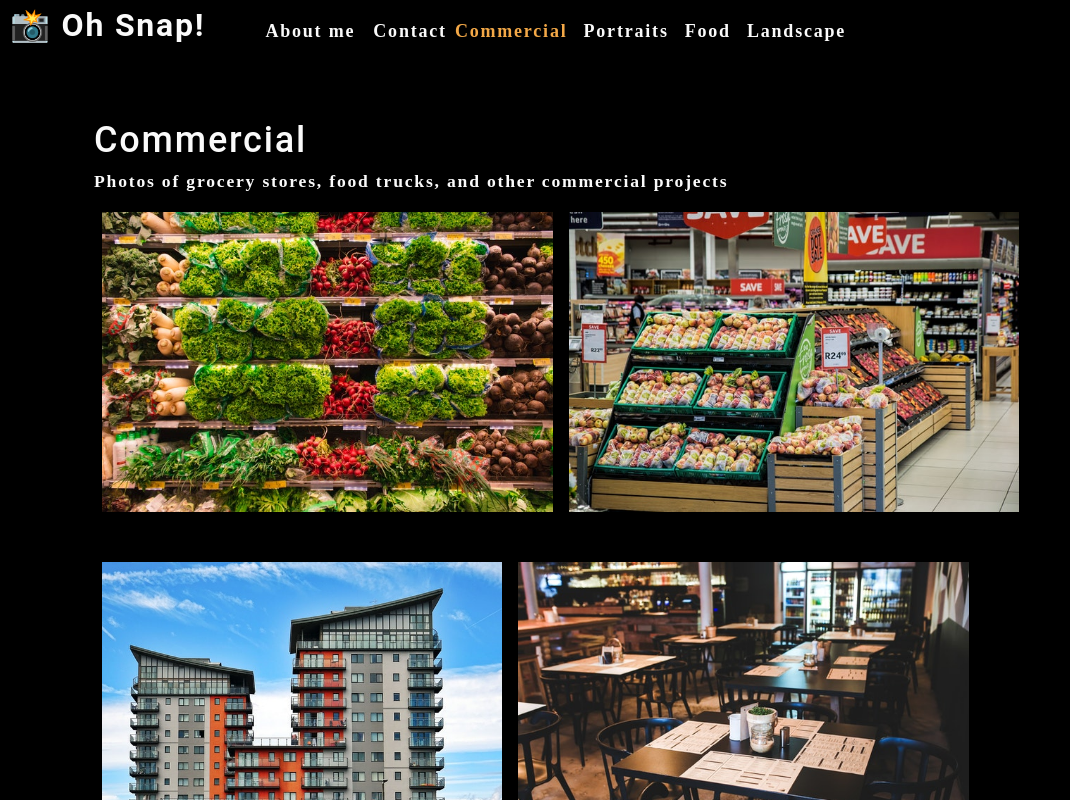
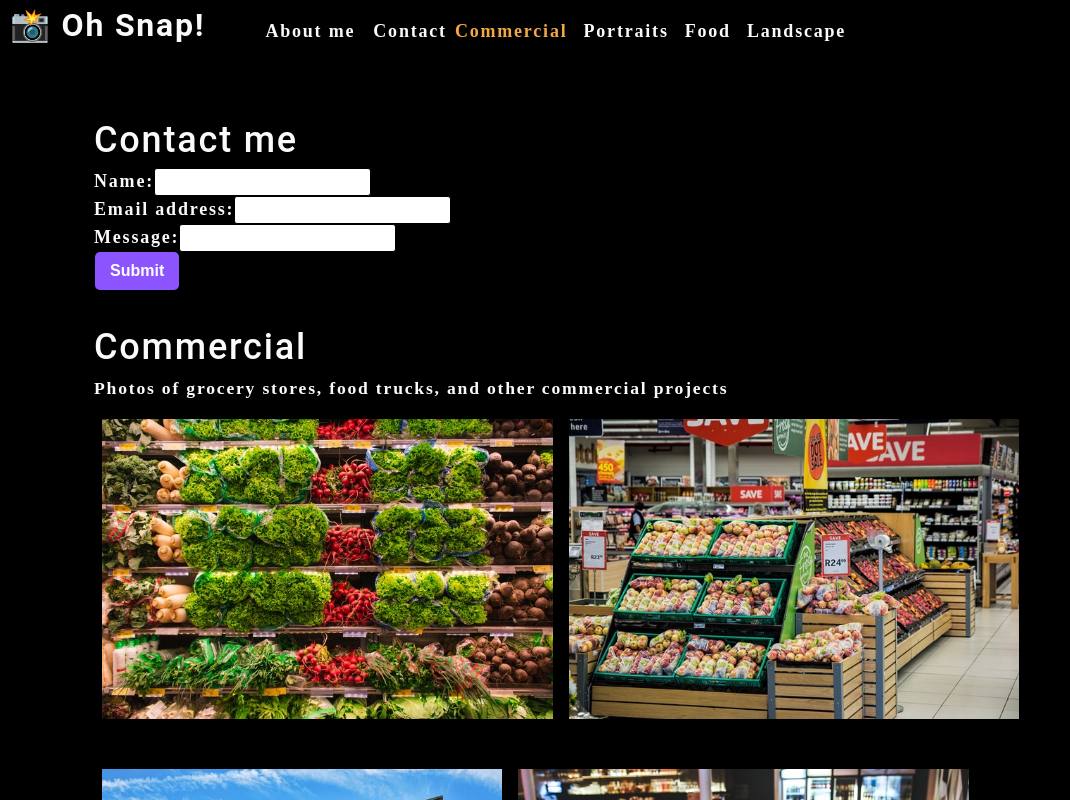
Before and after one commit to Stevtm/photo-port, a React (Create React App) app: page / in a window 1280 px wide. Shown: the top 800 px of the page, without its empty margins (0-1070 px from the left). Built offline with nearby package versions, Linux system fonts and the light colour scheme.

Commit message:
develop state management of form field values and form submit

```diff
--- a/src/App.js
+++ b/src/App.js
@@ -3,6 +3,7 @@
 import Nav from "./components/Nav";
 import About from "./components/About";
 import Gallery from "./components/Gallery";
+import ContactForm from "./components/Contact";
 
 function App() {
 	const [categories] = useState([
@@ -29,6 +30,7 @@
 				currentCategory={currentCategory}
 			></Nav>
 			<main>
+				<ContactForm></ContactForm>
 				<Gallery currentCategory={currentCategory}></Gallery>
 				<About></About>
 			</main>
--- a/src/components/Contact/index.js
+++ b/src/components/Contact/index.js
@@ -1,21 +1,54 @@
-import React from "react";
+import React, { useState } from "react";
 
 const ContactForm = () => {
+	// manage form data state
+	const [formState, setFormState] = useState({
+		name: "",
+		email: "",
+		message: "",
+	});
+
+	const { name, email, message } = formState;
+
+	const handleChange = (event) => {
+		setFormState({ ...formState, [event.target.name]: event.target.value });
+	};
+
+	const handleSubmit = (event) => {
+		event.preventDefault();
+		console.log(formState);
+	};
+
 	return (
 		<section>
 			<h1>Contact me</h1>
-			<form id="contact-form">
+			<form id="contact-form" onSubmit={handleSubmit}>
 				<div>
 					<label htmlFor="name">Name:</label>
-					<input type="text" name="name"></input>
+					<input
+						type="text"
+						name="name"
+						defaultValue={name}
+						onChange={handleChange}
+					></input>
 				</div>
 				<div>
 					<label htmlFor="email">Email address:</label>
-					<input type="email" name="email"></input>
+					<input
+						type="email"
+						name="email"
+						defaultValue={email}
+						onChange={handleChange}
+					></input>
 				</div>
 				<div>
 					<label htmlFor="message">Message:</label>
-					<input name="message" rows="5"></input>
+					<input
+						name="message"
+						rows="5"
+						defaultValue={message}
+						onChange={handleChange}
+					></input>
 				</div>
 				<button type="submit">Submit</button>
 			</form>
```
